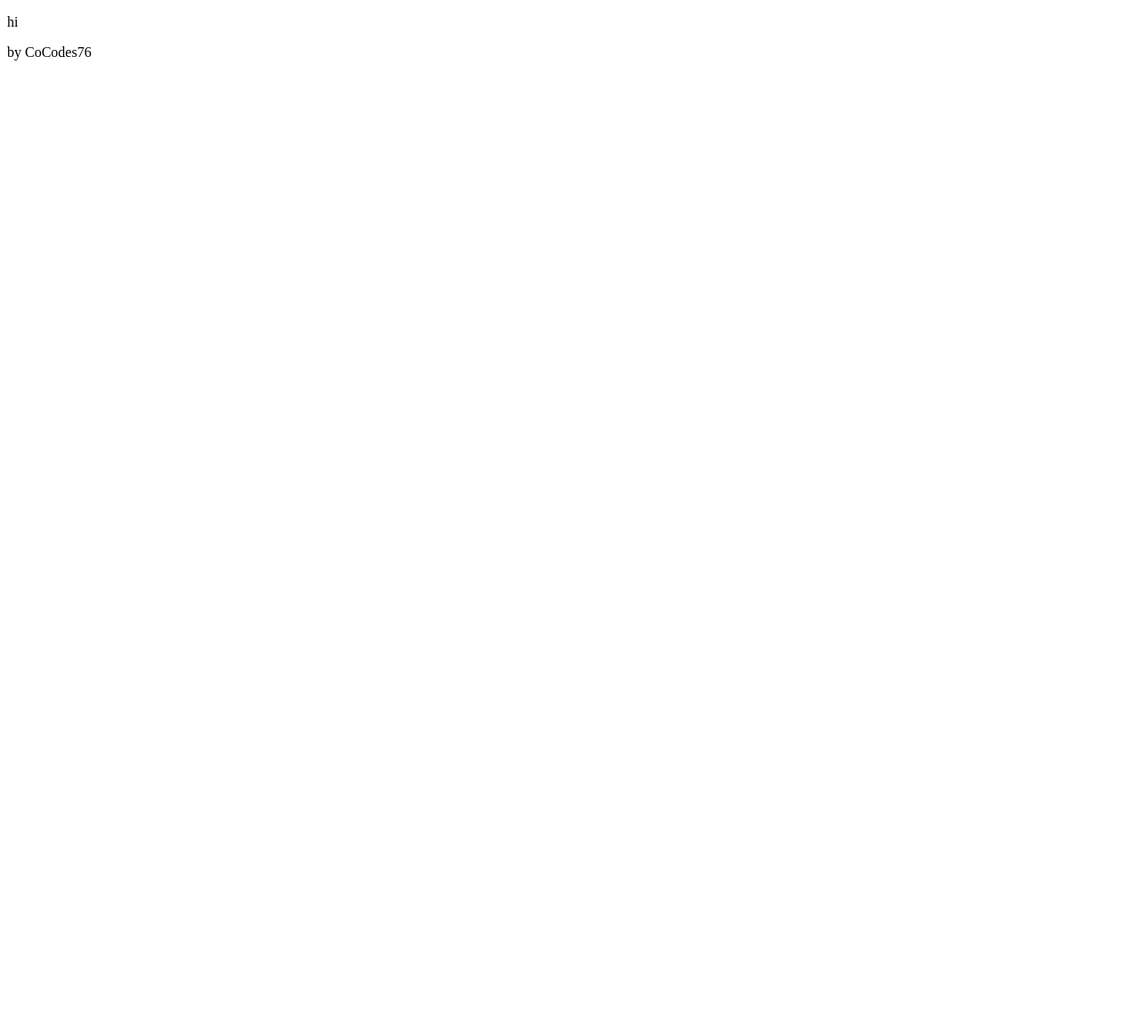
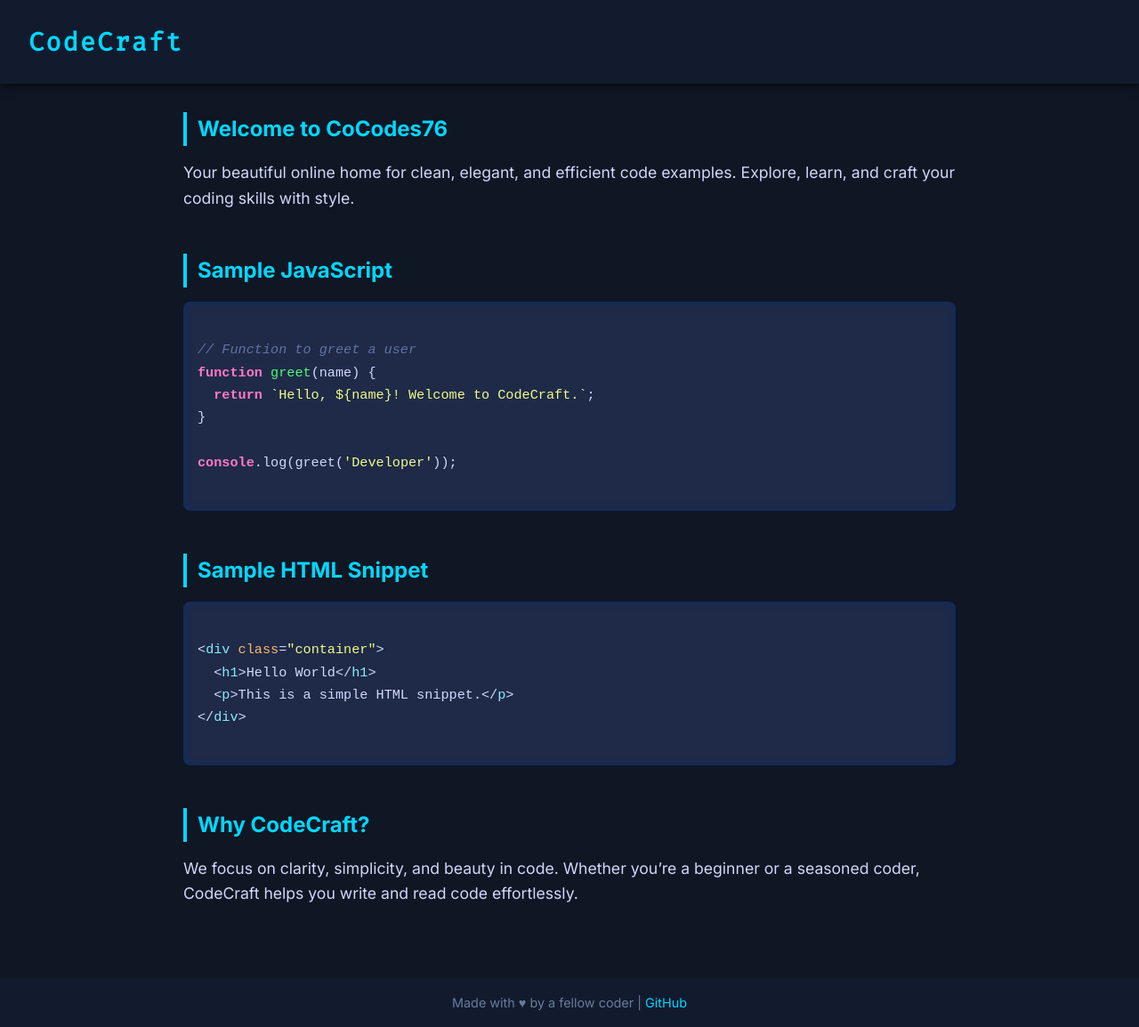
Before and after one commit to Cocodes76/cocodes76.github.io, a plain HTML site: page index.html in a window 1280 px wide. Shown: the whole page at 89% size. Before the commit the page ends 800 px from the top, so only its background shows below. Drawn offline with Linux system fonts and the light colour scheme.

Commit message:
Update index.html

```diff
--- a/index.html
+++ b/index.html
@@ -1,11 +1,149 @@
 <!DOCTYPE html>
-<html>
+<html lang="en">
 <head>
-    <meta charset="UTF-8" />
-    <title>website</title>
+<meta charset="UTF-8" />
+<meta name="viewport" content="width=device-width, initial-scale=1" />
+<title>CodeCraft — Beautiful Coding Website</title>
+<style>
+  @import url('https://fonts.googleapis.com/css2?family=Fira+Code&family=Inter:wght@400;700&display=swap');
+  /* Reset & base */
+  * {
+    margin: 0; padding: 0; box-sizing: border-box;
+  }
+  body {
+    font-family: 'Inter', sans-serif;
+    background: #0f1624;
+    color: #e0e6f1;
+    line-height: 1.6;
+    min-height: 100vh;
+    display: flex;
+    flex-direction: column;
+  }
+  header {
+    background: #121b2e;
+    padding: 1.5rem 2rem;
+    box-shadow: 0 2px 10px rgba(0,0,0,0.7);
+  }
+  header h1 {
+    font-family: 'Fira Code', monospace;
+    font-weight: 700;
+    font-size: 1.8rem;
+    color: #00d8ff;
+    letter-spacing: 2px;
+  }
+  main {
+    flex: 1;
+    max-width: 900px;
+    margin: 2rem auto;
+    padding: 0 1rem;
+  }
+  section {
+    margin-bottom: 3rem;
+  }
+  h2 {
+    font-weight: 700;
+    font-size: 1.5rem;
+    color: #00d8ff;
+    margin-bottom: 1rem;
+    border-left: 4px solid #00d8ff;
+    padding-left: 0.75rem;
+  }
+  p {
+    font-size: 1.1rem;
+    color: #cfd8f7;
+    margin-bottom: 1rem;
+  }
+  /* Code block styling */
+  pre {
+    background: #1e2a47;
+    padding: 1rem;
+    border-radius: 8px;
+    overflow-x: auto;
+    font-family: 'Fira Code', monospace;
+    font-size: 0.95rem;
+    color: #d1d9ff;
+    box-shadow: inset 0 0 10px #002f8f88;
+  }
+  /* Syntax highlighting */
+  .keyword { color: #ff79c6; font-weight: 700; }
+  .string { color: #f1fa8c; }
+  .comment { color: #6272a4; font-style: italic; }
+  .function { color: #50fa7b; }
+  .tag { color: #8be9fd; }
+  .attr-name { color: #ffb86c; }
+  .attr-value { color: #f1fa8c; }
+
+  /* Footer */
+  footer {
+    background: #121b2e;
+    color: #6b7a9c;
+    text-align: center;
+    padding: 1rem;
+    font-size: 0.9rem;
+  }
+  footer a {
+    color: #00d8ff;
+    text-decoration: none;
+  }
+  footer a:hover {
+    text-decoration: underline;
+  }
+
+  /* Responsive */
+  @media (max-width: 600px) {
+    main {
+      margin: 1rem;
+      padding: 0 0.5rem;
+    }
+    header h1 {
+      font-size: 1.4rem;
+    }
+  }
+</style>
 </head>
 <body>
-    <p>hi</p>
-    <p> by CoCodes76 </p>
+
+<header>
+  <h1>CodeCraft</h1>
+</header>
+
+<main>
+  <section>
+    <h2>Welcome to CoCodes76</h2>
+    <p>Your beautiful online home for clean, elegant, and efficient code examples. Explore, learn, and craft your coding skills with style.</p>
+  </section>
+
+  <section>
+    <h2>Sample JavaScript</h2>
+    <pre><code>
+<span class="comment">// Function to greet a user</span>
+<span class="keyword">function</span> <span class="function">greet</span>(<span>name</span>) {
+  <span class="keyword">return</span> <span class="string">`Hello, ${name}! Welcome to CodeCraft.`</span>;
+}
+
+<span class="keyword">console</span>.log(greet(<span class="string">'Developer'</span>));
+    </code></pre>
+  </section>
+
+  <section>
+    <h2>Sample HTML Snippet</h2>
+    <pre><code>
+&lt;<span class="tag">div</span> <span class="attr-name">class</span>=<span class="attr-value">"container"</span>&gt;
+  &lt;<span class="tag">h1</span>&gt;Hello World&lt;/<span class="tag">h1</span>&gt;
+  &lt;<span class="tag">p</span>&gt;This is a simple HTML snippet.&lt;/<span class="tag">p</span>&gt;
+&lt;/<span class="tag">div</span>&gt;
+    </code></pre>
+  </section>
+
+  <section>
+    <h2>Why CodeCraft?</h2>
+    <p>We focus on clarity, simplicity, and beauty in code. Whether you’re a beginner or a seasoned coder, CodeCraft helps you write and read code effortlessly.</p>
+  </section>
+</main>
+
+<footer>
+  Made with ♥ by a fellow coder | <a href="https://github.com/cocodes765" target="_blank" rel="noopener">GitHub</a>
+</footer>
+
 </body>
 </html>
```
